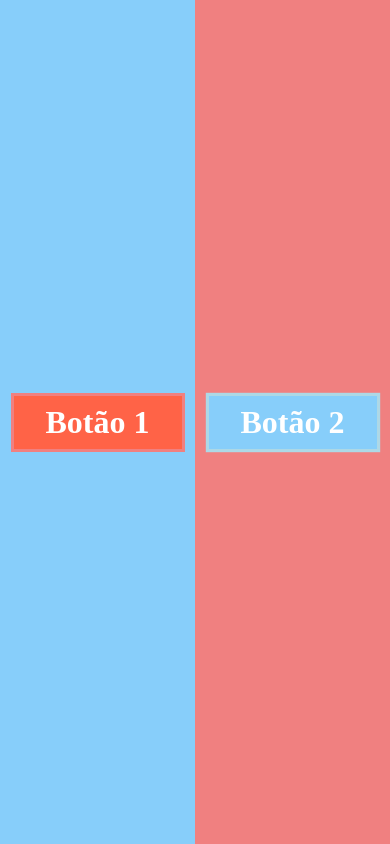
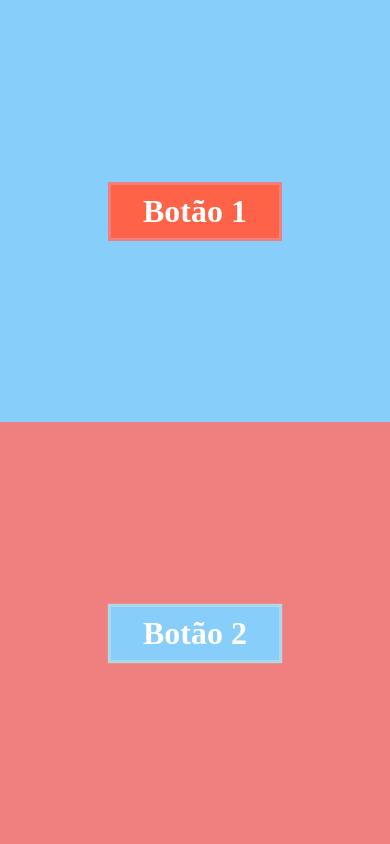
Before and after one commit to das-code/Maio-CSS, a website built with Parcel: page aula-09/index.html in a window 390 px wide. Built offline with nearby package versions, Linux system fonts and the light colour scheme.

Commit message:
adicionando responsividade à aula 9

```diff
--- a/aula-09/style.css
+++ b/aula-09/style.css
@@ -8,19 +8,19 @@ body {
 .container {
   display: grid;
   grid-template-columns: 1fr 1fr;
-  grid-template-areas: 'item-left item-right';
+  grid-template-areas: 'item1 item2';
   height: 100vh;
 }
 
 #item1 {
-  grid-area: item-left;
+  grid-area: item1;
   background-color: lightskyblue;
   display: grid;
   place-items: center;
 }
 
 #item2 {
-  grid-area: item-right;
+  grid-area: item2;
   background-color: lightcoral;
   display: grid;
   place-items: center;
@@ -54,3 +54,11 @@ body {
 .btn-2:hover {
   box-shadow: 0 0 0 0.5rem lightblue;
 }
+
+@media (max-width: 500px) {
+  .container {
+    grid-template-columns: none;
+    grid-template-rows: 1fr 1fr;
+    grid-template-areas: 'item1' 'item2';
+  }
+}
```
